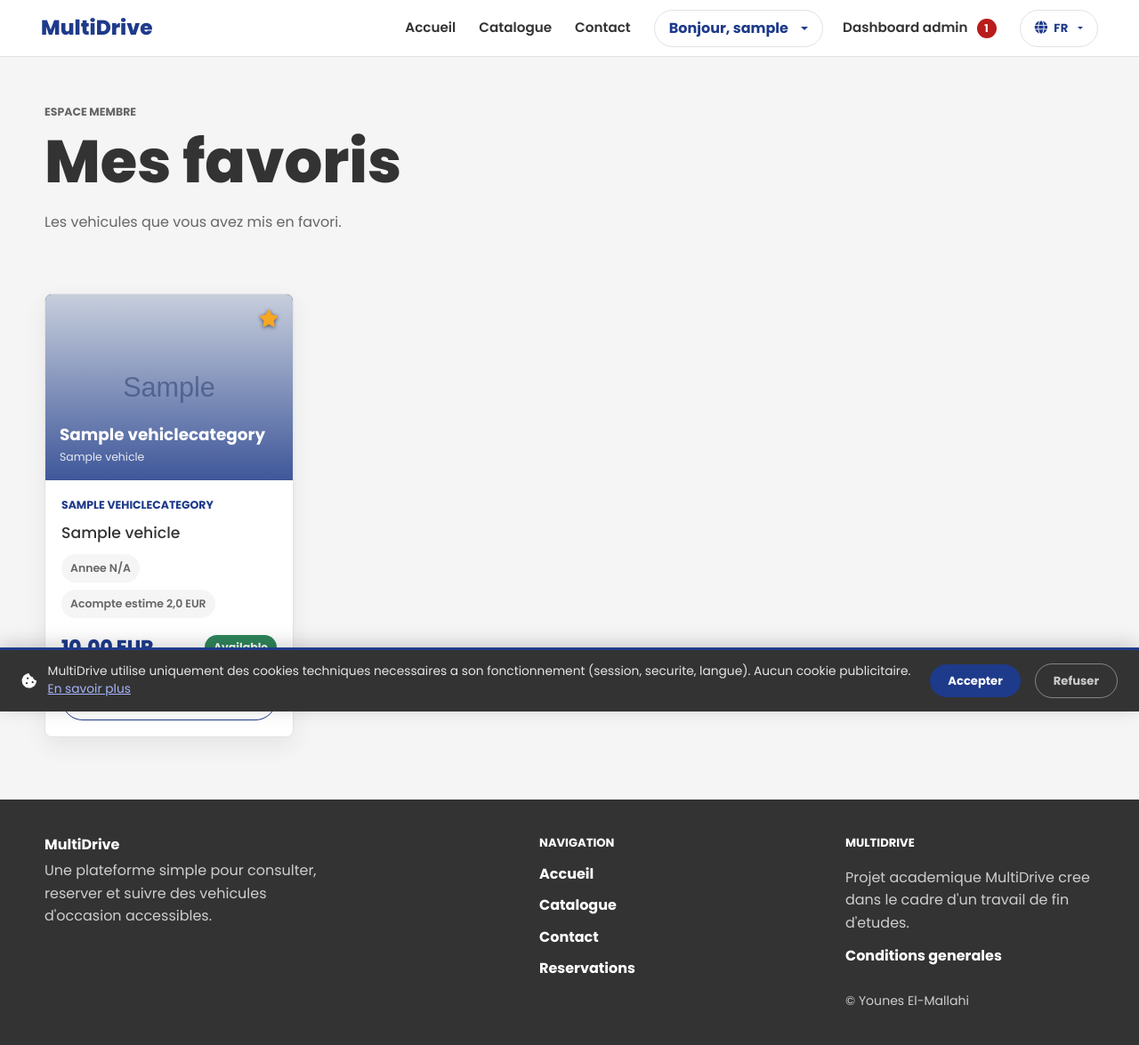
After one commit to younesmala/multidrive, a Django app: page /vehicles/favoris/ in a window 1280 px wide. The commit adds this page. Shown: the whole page at 89% size. Run offline with Django 5.2, Linux system fonts and the light colour scheme; a user stored in the database is signed in; tables that the repository leaves empty hold one stand-in row (values such as "Sample post"); grey boxes marked "Sample" are stand-in pictures; parts of the project's set-up code (start-up, migrations or seed data) failed here and were passed over.

Commit message:
Ajouter un systeme de favoris avec toggle AJAX et page Mes favoris

```diff
--- a/vehicles/models.py
+++ b/vehicles/models.py
@@ -74,6 +74,29 @@
         return f"Image de {self.vehicle.title}"
 
 
+class Favorite(models.Model):
+    user = models.ForeignKey(
+        settings.AUTH_USER_MODEL,
+        on_delete=models.CASCADE,
+        related_name="favorites",
+    )
+    vehicle = models.ForeignKey(
+        Vehicle,
+        on_delete=models.CASCADE,
+        related_name="favorited_by",
+    )
+    created_at = models.DateTimeField(auto_now_add=True)
+
+    class Meta:
+        constraints = [
+            models.UniqueConstraint(fields=["user", "vehicle"], name="unique_favorite_per_user")
+        ]
+        ordering = ["-created_at"]
+
+    def __str__(self):
+        return f"{self.user.username} → {self.vehicle.title}"
+
+
 class Review(models.Model):
     vehicle = models.ForeignKey(
         Vehicle,
--- a/vehicles/static/vehicles/styles.css
+++ b/vehicles/static/vehicles/styles.css
@@ -436,6 +436,7 @@
 }
 
 .vehicle-card {
+    position: relative;
     overflow: hidden;
     background: var(--white);
     border: 1px solid var(--line);
@@ -2261,3 +2262,62 @@
     border: 1px solid rgba(255,255,255,0.4);
     color: rgba(255,255,255,0.75);
 }
+
+/* ───── Favoris ───── */
+.fav-btn {
+    background: none;
+    border: none;
+    cursor: pointer;
+    color: #c0c0c0;
+    font-size: 1rem;
+    padding: 6px 8px;
+    border-radius: 6px;
+    transition: color 0.2s, background 0.2s;
+    line-height: 1;
+}
+
+.fav-btn:hover { color: #f5a623; }
+.fav-btn.fav-active { color: #f5a623; }
+
+.fav-btn--overlay {
+    position: absolute;
+    top: 10px;
+    right: 10px;
+    z-index: 3;
+    width: 34px;
+    height: 34px;
+    display: flex;
+    align-items: center;
+    justify-content: center;
+    padding: 0;
+    background: none;
+    border: none;
+    color: #fff;
+    font-size: 1.2rem;
+    text-shadow: 0 1px 4px rgba(0,0,0,0.6);
+    transition: color 0.2s, transform 0.15s;
+}
+
+.fav-btn--overlay:hover {
+    color: #f5a623;
+    transform: scale(1.15);
+}
+
+.fav-btn--overlay.fav-active {
+    color: #f5a623;
+}
+
+.fav-btn--large {
+    font-size: 1.4rem;
+    padding: 4px 10px;
+}
+
+.detail-title-row {
+    display: flex;
+    align-items: flex-start;
+    gap: 10px;
+}
+
+.detail-title-row h1 {
+    flex: 1;
+}
--- a/vehicles/templates/vehicles/base.html
+++ b/vehicles/templates/vehicles/base.html
@@ -12,6 +12,7 @@
     <link href="https://cdn.jsdelivr.net/npm/bootstrap@5.3.3/dist/css/bootstrap.min.css" rel="stylesheet">
     <link rel="stylesheet" href="https://cdnjs.cloudflare.com/ajax/libs/font-awesome/6.5.0/css/all.min.css">
     <link rel="stylesheet" href="{% static 'vehicles/styles.css' %}">
+    <meta name="csrf-token" content="{{ csrf_token }}">
 </head>
 <body>
 
@@ -61,6 +62,9 @@
                                 </li>
                                 <li>
                                     <a class="dropdown-item" href="{% url 'accounts:profile' %}">Mon profil</a>
+                                </li>
+                                <li>
+                                    <a class="dropdown-item" href="{% url 'vehicles:my_favorites' %}">Mes favoris</a>
                                 </li>
                                 <li>
                                     <a class="dropdown-item menu-link-with-badge" href="{% url 'accounts:payment_list' %}">
@@ -236,6 +240,33 @@
             });
         })();
     </script>
+    <script>
+    (function() {
+        var csrfToken = document.querySelector('meta[name="csrf-token"]').getAttribute('content');
+        document.addEventListener('click', function(e) {
+            var btn = e.target.closest('.fav-btn');
+            if (!btn) return;
+            e.preventDefault();
+            fetch(btn.dataset.url, {
+                method: 'POST',
+                headers: {'X-CSRFToken': csrfToken, 'X-Requested-With': 'XMLHttpRequest'},
+            })
+            .then(function(r) { return r.json(); })
+            .then(function(data) {
+                var icon = btn.querySelector('i');
+                if (data.is_favorite) {
+                    btn.classList.add('fav-active');
+                    icon.className = 'fa-solid fa-star';
+                    btn.title = 'Retirer des favoris';
+                } else {
+                    btn.classList.remove('fav-active');
+                    icon.className = 'fa-regular fa-star';
+                    btn.title = 'Ajouter aux favoris';
+                }
+            });
+        });
+    })();
+    </script>
     {% block extra_js %}{% endblock %}
 </body>
 </html>
--- /dev/null
+++ b/vehicles/templates/vehicles/my_favorites.html
@@ -0,0 +1,28 @@
+{% extends "vehicles/base.html" %}
+
+{% block title %}Mes favoris — MultiDrive{% endblock %}
+
+{% block content %}
+<section class="page-title">
+    <p class="eyebrow">Espace membre</p>
+    <h1>Mes favoris</h1>
+    <p>Les vehicules que vous avez mis en favori.</p>
+</section>
+
+<section class="section">
+    {% if vehicles %}
+    <div class="vehicle-grid">
+        {% for vehicle in vehicles %}
+            {% include "vehicles/partials/vehicle_card.html" %}
+        {% endfor %}
+    </div>
+    {% else %}
+    <div class="empty-state">
+        <i class="fa-regular fa-star" style="font-size:2.5rem; color:var(--muted); margin-bottom:16px;"></i>
+        <h2>Aucun favori pour l'instant</h2>
+        <p>Cliquez sur l'etoile d'un vehicule pour l'ajouter ici.</p>
+        <a href="{% url 'vehicles:vehicle_list' %}" class="button primary">Voir le catalogue</a>
+    </div>
+    {% endif %}
+</section>
+{% endblock %}
--- a/vehicles/templates/vehicles/partials/vehicle_card.html
+++ b/vehicles/templates/vehicles/partials/vehicle_card.html
@@ -8,6 +8,13 @@
         <span>{{ vehicle.category.name }}</span>
         <small>{{ vehicle.title }}</small>
     </a>
+    {% if request.user.is_authenticated %}
+    <button class="fav-btn fav-btn--overlay{% if vehicle.is_favorite %} fav-active{% endif %}"
+            data-url="{% url 'vehicles:toggle_favorite' vehicle.id %}"
+            title="{% if vehicle.is_favorite %}Retirer des favoris{% else %}Ajouter aux favoris{% endif %}">
+        <i class="fa-{% if vehicle.is_favorite %}solid{% else %}regular{% endif %} fa-star"></i>
+    </button>
+    {% endif %}
     <div class="vehicle-body">
         <div>
             <p class="vehicle-category">{{ vehicle.category.name }}</p>
--- a/vehicles/urls.py
+++ b/vehicles/urls.py
@@ -7,7 +7,9 @@
 
 urlpatterns = [
     path("", views.vehicle_list, name="vehicle_list"),
+    path("favoris/", views.my_favorites, name="my_favorites"),
     path("<int:vehicle_id>/", views.vehicle_detail, name="vehicle_detail"),
     path("<int:vehicle_id>/review/", views.add_review, name="add_review"),
+    path("<int:vehicle_id>/favori/", views.toggle_favorite, name="toggle_favorite"),
     path("cgv/", views.cgv, name="cgv"),
 ]
--- a/vehicles/views.py
+++ b/vehicles/views.py
@@ -2,10 +2,12 @@
 from django.contrib.auth.decorators import login_required
 from django.core.paginator import Paginator
 from django.db.models import Avg
+from django.http import JsonResponse
 from django.shortcuts import get_object_or_404, redirect, render
+from django.views.decorators.http import require_POST
 
 from .forms import ReviewForm
-from .models import Review, Vehicle, VehicleCategory
+from .models import Favorite, Review, Vehicle, VehicleCategory
 from reservations.models import Reservation
 
 
@@ -31,19 +33,30 @@
     return render(request, "vehicles/cgv.html")
 
 
+def _attach_favorites(vehicles, user):
+    if user.is_authenticated:
+        ids = set(Favorite.objects.filter(user=user).values_list("vehicle_id", flat=True))
+    else:
+        ids = set()
+    for v in vehicles:
+        v.is_favorite = v.id in ids
+
+
 def home(request):
-    latest_vehicles = attach_main_images(
+    latest_vehicles = list(attach_main_images(
         Vehicle.objects.select_related("category")
         .prefetch_related("images")
         .filter(status=Vehicle.STATUS_AVAILABLE)
         .order_by("-created_at")[:8]
-    )
-    popular_vehicles = attach_main_images(
+    ))
+    popular_vehicles = list(attach_main_images(
         Vehicle.objects.select_related("category")
         .prefetch_related("images")
         .filter(status=Vehicle.STATUS_AVAILABLE)
         .order_by("price", "-created_at")[:4]
-    )
+    ))
+    _attach_favorites(latest_vehicles, request.user)
+    _attach_favorites(popular_vehicles, request.user)
     categories = VehicleCategory.objects.order_by("name")
 
     return render(
@@ -82,6 +95,7 @@
     page_number = request.GET.get("page")
     page_obj = paginator.get_page(page_number)
     attach_main_images(page_obj.object_list)
+    _attach_favorites(page_obj.object_list, request.user)
 
     categories = VehicleCategory.objects.order_by("name")
 
@@ -159,6 +173,7 @@
     if request.user.is_authenticated:
         user_review = reviews.filter(user=request.user).first()
         can_review = user_can_review_vehicle(request.user, vehicle, existing_review=user_review)
+        vehicle.is_favorite = Favorite.objects.filter(user=request.user, vehicle=vehicle).exists()
 
         if review_form is None and can_review:
             review_form = ReviewForm(instance=user_review)
@@ -168,6 +183,7 @@
                 "Vous pourrez laisser un avis apres une reservation acceptee sur ce vehicule."
             )
     else:
+        vehicle.is_favorite = False
         review_gate_message = "Connectez-vous pour laisser un avis sur ce vehicule."
 
     related_vehicles = attach_main_images(
@@ -192,6 +208,34 @@
     }
 
 
+@login_required
+@require_POST
+def toggle_favorite(request, vehicle_id):
+    vehicle = get_object_or_404(Vehicle, id=vehicle_id)
+    fav, created = Favorite.objects.get_or_create(user=request.user, vehicle=vehicle)
+    if not created:
+        fav.delete()
+        is_favorite = False
+    else:
+        is_favorite = True
+    return JsonResponse({"is_favorite": is_favorite})
+
+
+@login_required
+def my_favorites(request):
+    favs = (
+        Favorite.objects.filter(user=request.user)
+        .select_related("vehicle", "vehicle__category")
+        .prefetch_related("vehicle__images")
+    )
+    vehicles = []
+    for fav in favs:
+        fav.vehicle.is_favorite = True
+        vehicles.append(fav.vehicle)
+    attach_main_images(vehicles)
+    return render(request, "vehicles/my_favorites.html", {"vehicles": vehicles})
+
+
 def user_can_review_vehicle(user, vehicle, existing_review=None):
     if existing_review:
         return True
```
Also changed, not shown: vehicles/templates/vehicles/vehicle_detail.html (+10 -1 lines), vehicles/migrations/0006_add_favorite_model.py (added).
